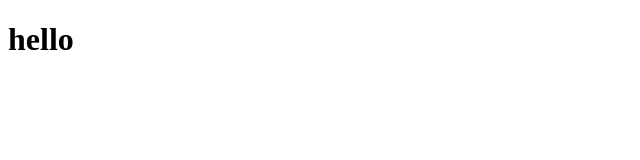
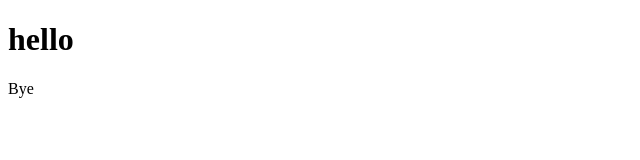
Before and after one commit to shurixxxx/examleGIT, a plain HTML site: page index.html in a window 1280 px wide. Shown: the full height of the page, 0-640 px from the left. Drawn offline with Linux system fonts and the light colour scheme.

Commit message:
this is second change

```diff
--- a/index.html
+++ b/index.html
@@ -8,5 +8,6 @@
 </head>
 <body>
     <h1> hello</h1>
+    <p>Bye</p>
 </body>
 </html>
```
